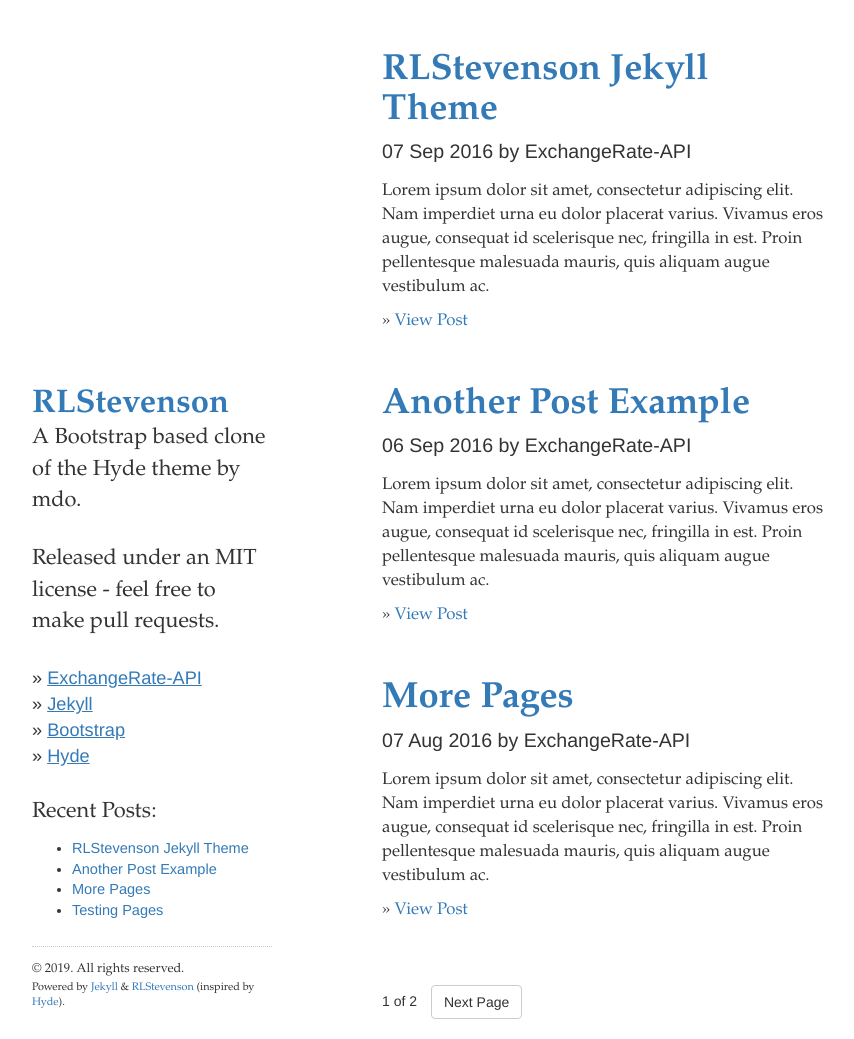
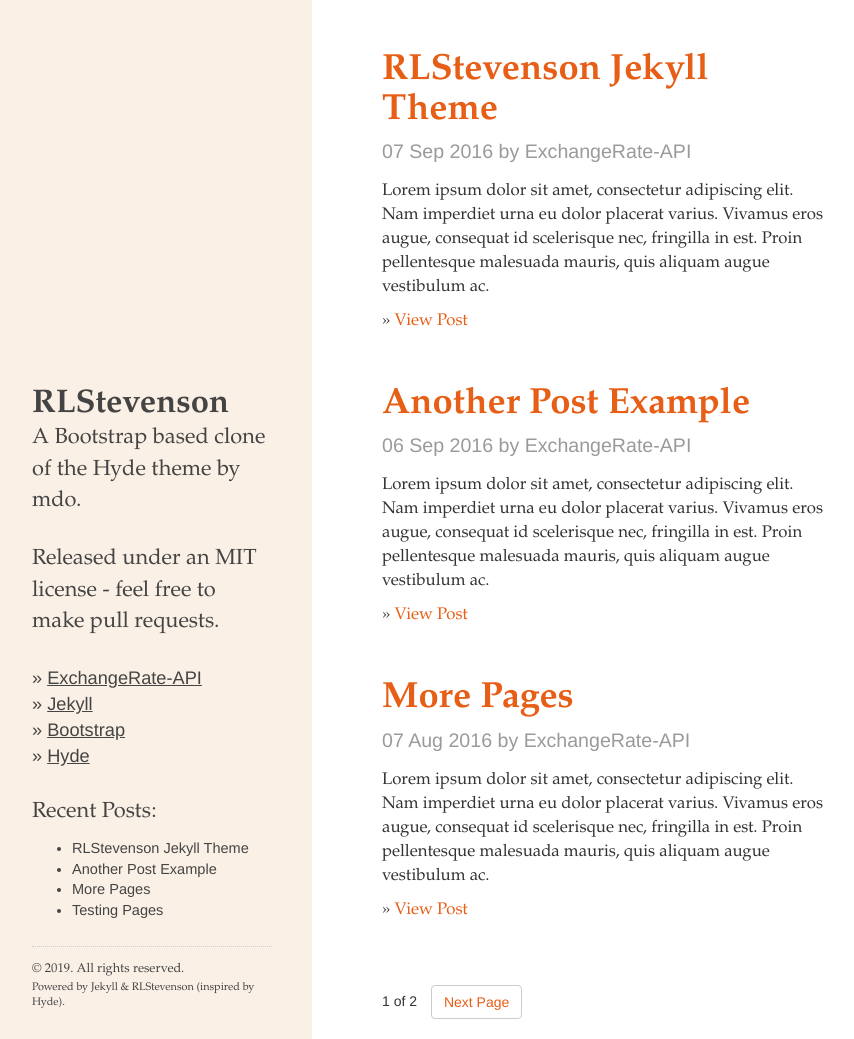
Before and after one commit to dylankarlsson/beyondvenice, a Jekyll site: the page built from index.html, in a window 1280 px wide and 1039 px high. Shown: the whole window, without its empty margins (8-862 px from the left). Built offline with Jekyll 4.4.1, drawn with Linux system fonts in a browser that asks for light colours; the list of posts is cut into pages by our own code.

Commit message:
Update _config.yml

```diff
--- a/_config.yml
+++ b/_config.yml
@@ -12,7 +12,7 @@
 baseurl:	'/'
 paginate:	3
 version:	0.1.0
-colorscheme:	scheme-gulfracing
+colorscheme:	scheme-custom
 
 ga:		'UA-123-456'
 piwikSiteID:	''
```
